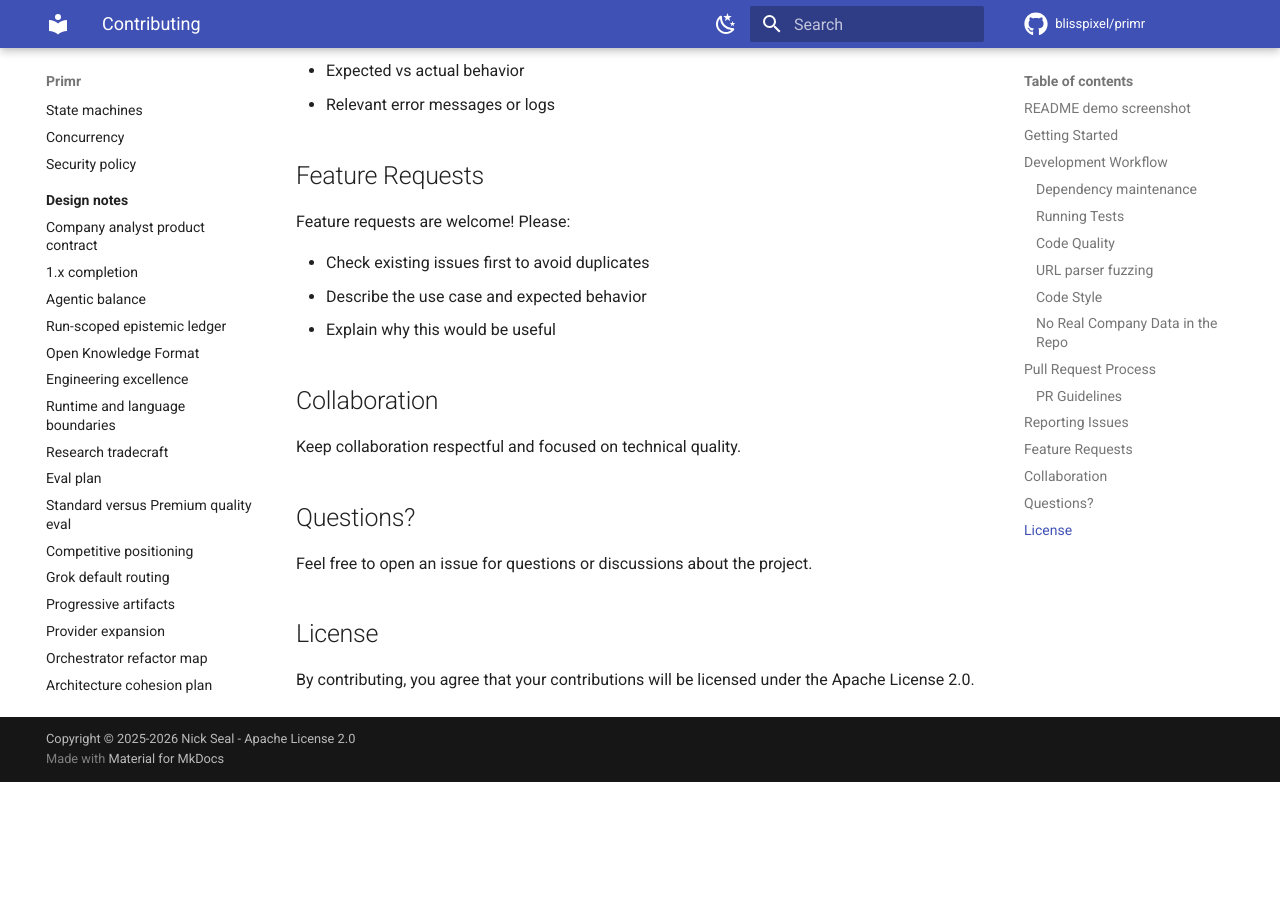
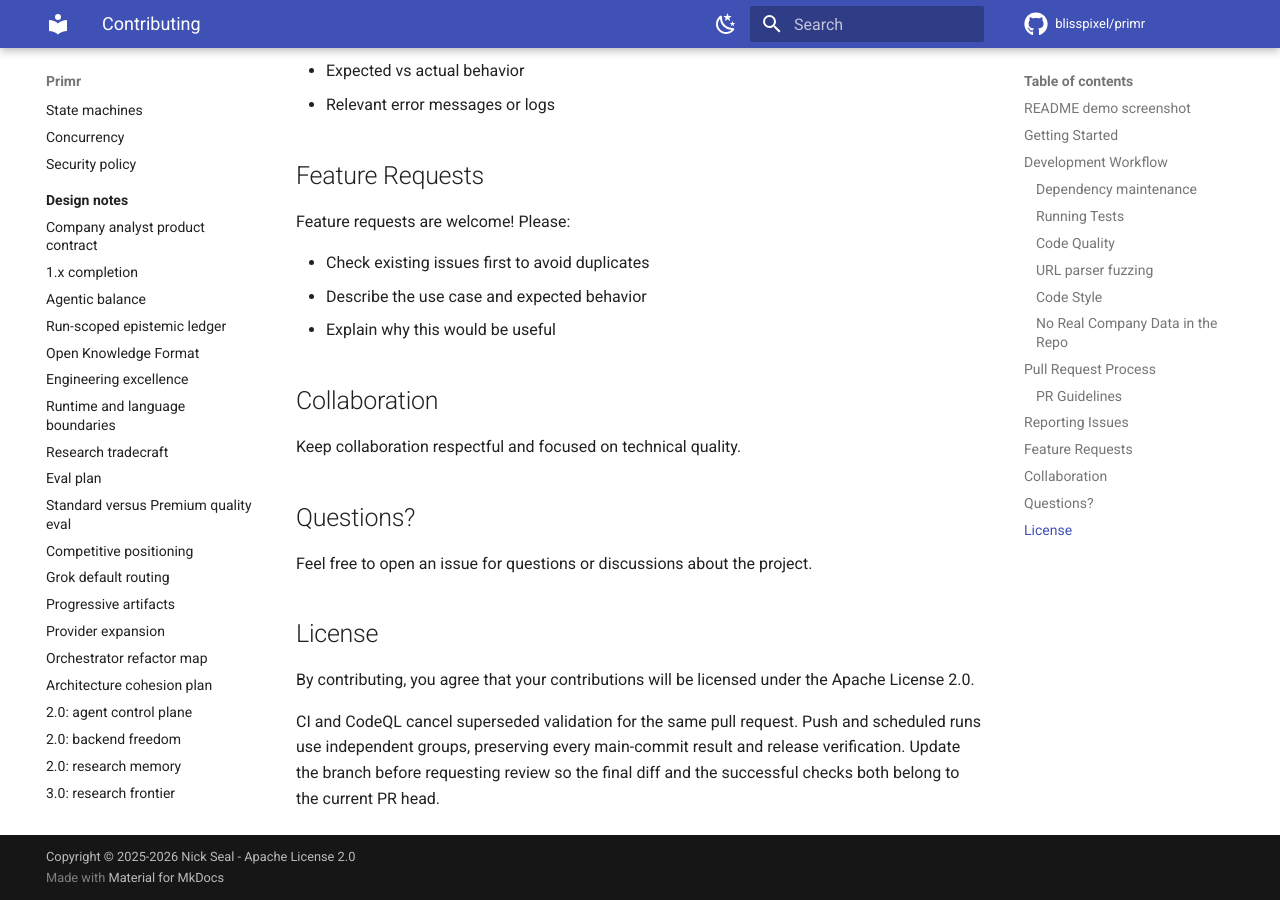
Before and after one commit to blisspixel/primr, an MkDocs documentation site: the page built from docs/CONTRIBUTING.md, in a window 1280 px wide and 900 px high, scrolled down 6221 px. Built offline with MkDocs 1.6.1 and Material for MkDocs 9.7.7, drawn with Linux system fonts in a browser that asks for light colours; comment, search, counter and statistics services are not loaded; before the commit the page ends 7003 px from its top, so only the background shows below that.

Commit message:
Cancel superseded PR checks while retaining main validation history

```diff
--- a/docs/CONTRIBUTING.md
+++ b/docs/CONTRIBUTING.md
@@ -288,3 +288,8 @@
 ## License
 
 By contributing, you agree that your contributions will be licensed under the Apache License 2.0.
+
+CI and CodeQL cancel superseded validation for the same pull request. Push and
+scheduled runs use independent groups, preserving every main-commit result and
+release verification. Update the branch before requesting review so the final
+diff and the successful checks both belong to the current PR head.
```
Also changed, not shown: 2 other files.
